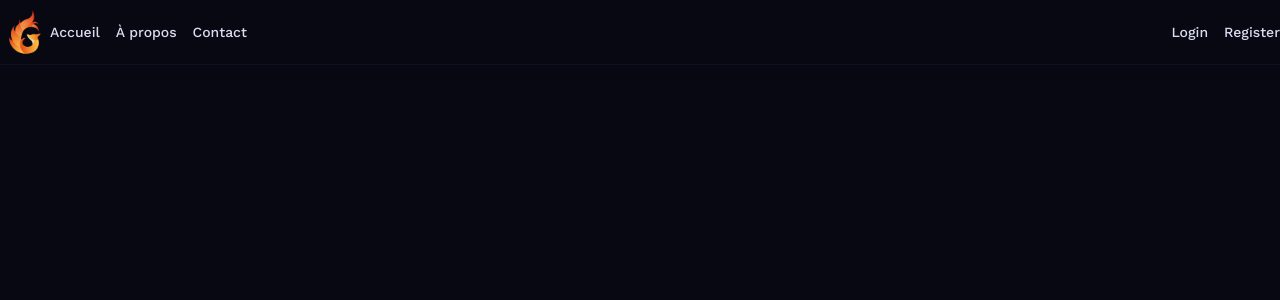
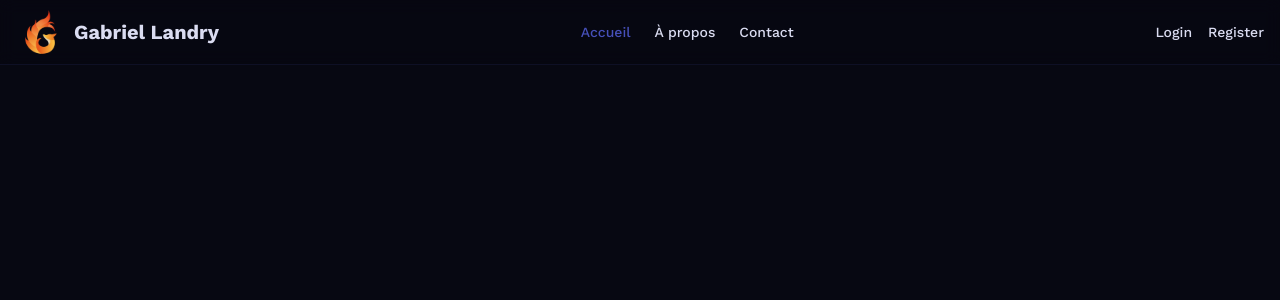
Before and after one commit to Sportek/portfolio-v6, a Next.js app: page / in a window 1280 px wide. Shown: the top 300 px of the page. Built offline with nearby package versions, Linux system fonts and the light colour scheme.

Commit message:
Modif du header

```diff
--- a/src/app/page.tsx
+++ b/src/app/page.tsx
@@ -1,5 +1,5 @@
-import Footer from "@/features/shared/components/layout/footer";
-import Header from "@/features/shared/components/layout/header";
+import Footer from "@/features/shared/components/footer/footer";
+import Header from "@/features/shared/components/header/header";
 
 export default function Home() {
   return (
--- /dev/null
+++ b/src/features/shared/components/header/header.tsx
@@ -0,0 +1,68 @@
+"use client";
+
+import Image from "next/image";
+import Link from "next/link";
+import { MobileMenu } from "./mobile-menu";
+import { NavLink } from "./nav-link";
+
+const navLinks = [
+  { href: "/", label: "Accueil" },
+  { href: "/about", label: "À propos" },
+  { href: "/contact", label: "Contact" },
+];
+
+const authLinks = [
+  { href: "/auth/login", label: "Login" },
+  { href: "/auth/register", label: "Register" },
+];
+
+const Header = () => {
+  return (
+    <header className="sticky top-0 z-50 border-b border-border bg-background/95 backdrop-blur supports-[backdrop-filter]:bg-background/60">
+      <div className="container mx-auto flex h-16 items-center justify-between px-4">
+        <Link href="/" className="flex items-center gap-2 transition-opacity hover:opacity-80">
+          <Image src="/logo.svg" alt="Logo" width={50} height={50} priority />
+          <span className="text-xl font-bold">Gabriel Landry</span>
+        </Link>
+
+        {/* Desktop Navigation */}
+        <nav className="hidden md:flex items-center gap-6">
+          {navLinks.map((link) => (
+            <NavLink key={link.href} href={link.href}>
+              {link.label}
+            </NavLink>
+          ))}
+        </nav>
+
+        {/* Desktop Auth Links */}
+        <nav className="hidden md:flex items-center gap-4">
+          {authLinks.map((link) => (
+            <NavLink key={link.href} href={link.href}>
+              {link.label}
+            </NavLink>
+          ))}
+        </nav>
+
+        {/* Mobile Menu */}
+        <MobileMenu>
+          <div className="container mx-auto px-4 py-4 flex flex-col gap-4">
+            {navLinks.map((link) => (
+              <NavLink key={link.href} href={link.href}>
+                {link.label}
+              </NavLink>
+            ))}
+            <div className="border-t border-border pt-4 mt-2">
+              {authLinks.map((link) => (
+                <NavLink key={link.href} href={link.href}>
+                  {link.label}
+                </NavLink>
+              ))}
+            </div>
+          </div>
+        </MobileMenu>
+      </div>
+    </header>
+  );
+};
+
+export default Header;
--- /dev/null
+++ b/src/features/shared/components/header/mobile-menu.tsx
@@ -0,0 +1,35 @@
+"use client";
+
+import { Menu, X } from "lucide-react";
+import { ReactNode, useState } from "react";
+
+interface MobileMenuProps {
+  children: ReactNode;
+}
+
+export const MobileMenu = ({ children }: MobileMenuProps) => {
+  const [isOpen, setIsOpen] = useState(false);
+
+  return (
+    <>
+      <button
+        className="md:hidden"
+        onClick={() => setIsOpen(!isOpen)}
+        aria-label={isOpen ? "Fermer le menu" : "Ouvrir le menu"}
+        aria-expanded={isOpen}
+        aria-controls="mobile-menu"
+      >
+        {isOpen ? <X size={24} /> : <Menu size={24} />}
+      </button>
+
+      <nav
+        id="mobile-menu"
+        className={`${
+          isOpen ? "block" : "hidden"
+        } absolute top-16 left-0 right-0 bg-background border-b border-border md:hidden`}
+      >
+        {children}
+      </nav>
+    </>
+  );
+};
--- /dev/null
+++ b/src/features/shared/components/header/nav-link.tsx
@@ -0,0 +1,23 @@
+"use client";
+
+import Link from "next/link";
+import { usePathname } from "next/navigation";
+
+interface NavLinkProps {
+  href: string;
+  children: React.ReactNode;
+}
+
+export const NavLink = ({ href, children }: NavLinkProps) => {
+  const pathname = usePathname();
+  const isActive = pathname === href;
+
+  return (
+    <Link
+      href={href}
+      className={`text-sm font-medium transition-colors hover:text-primary ${isActive ? "text-primary" : ""}`}
+    >
+      {children}
+    </Link>
+  );
+};
--- a/src/features/shared/components/layout/header.tsx
+++ /dev/null
@@ -1,35 +0,0 @@
-import Image from "next/image";
-import Link from "next/link";
-
-const Header = () => {
-  return (
-    <header className="border-b border-border bg-background">
-      <div className="container flex h-16 items-center">
-        <Link href="/">
-          <Image src="/logo.svg" alt="Logo" width={50} height={50} />
-        </Link>
-        <nav className="flex items-center gap-4">
-          <Link className="text-sm font-medium hover:text-primary" href="/">
-            Accueil
-          </Link>
-          <Link className="text-sm font-medium hover:text-primary" href="/about">
-            À propos
-          </Link>
-          <Link className="text-sm font-medium hover:text-primary" href="/contact">
-            Contact
-          </Link>
-        </nav>
-        <nav className="ml-auto flex items-center gap-4">
-          <Link className="text-sm font-medium hover:text-primary " href="/auth/login">
-            Login
-          </Link>
-          <Link className="text-sm font-medium hover:text-primary" href="/auth/register">
-            Register
-          </Link>
-        </nav>
-      </div>
-    </header>
-  );
-};
-
-export default Header;
```
Also changed, not shown: src/features/shared/components/footer/footer.tsx (renamed from src/features/shared/components/layout/footer.tsx).
